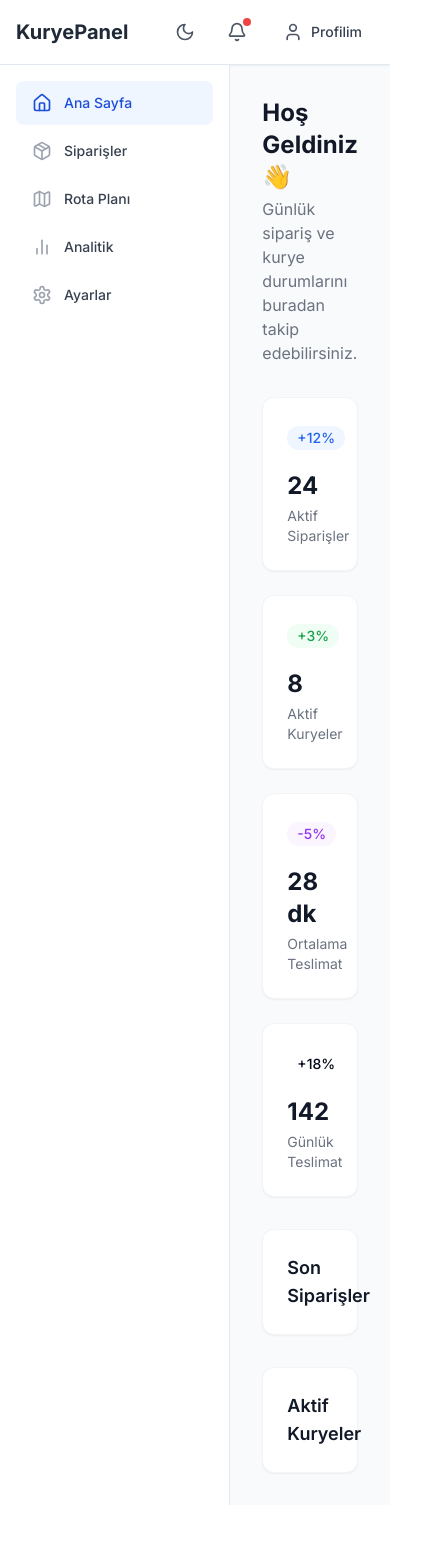
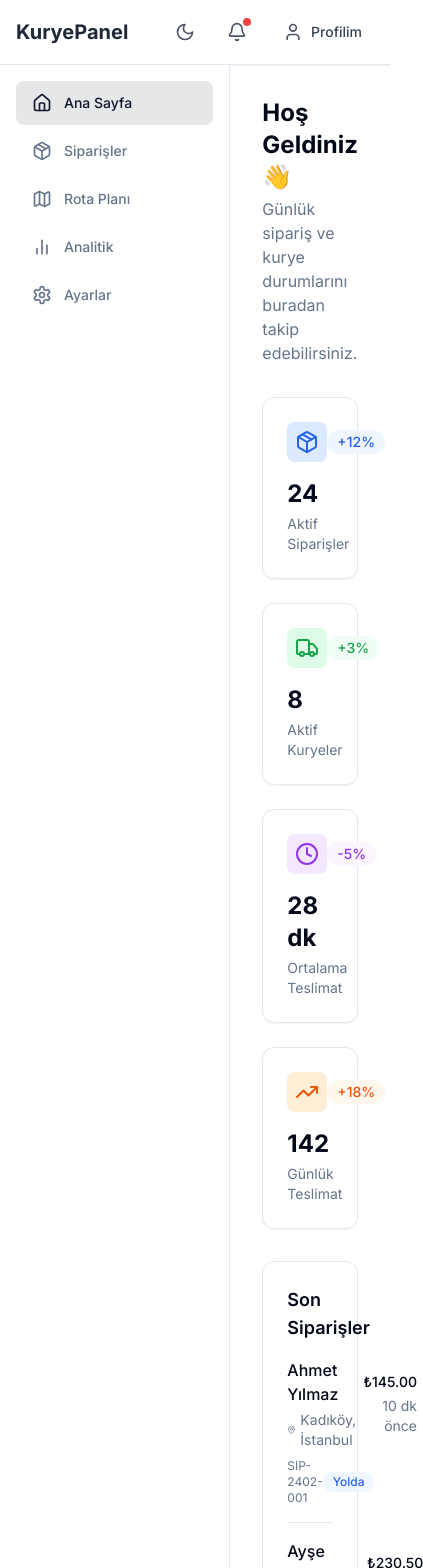
Before and after one commit to batuhansalkim/courier-management, a Next.js app in the folder courier-management/: page / in a window 390 px wide. Shown: the top 1568 px of the page, 423 px wide, since content can reach past the window. Before the commit the page ends 1505 px from the top, so only its background shows below. Built offline with nearby package versions, Linux system fonts and the light colour scheme.

Commit message:
update son değişiklikler

```diff
--- a/courier-management/src/app/layout.tsx
+++ b/courier-management/src/app/layout.tsx
@@ -23,13 +23,13 @@ export default function RootLayout({
 }) {
   return (
     <html lang="tr" suppressHydrationWarning>
-      <body className={inter.className}>
+      <body className={`${inter.className} antialiased`}>
         <ThemeProvider>
-          <div className="min-h-screen bg-gray-50 dark:bg-gray-900 transition-colors duration-200">
+          <div className="min-h-screen bg-background transition-colors duration-200">
             <Navbar />
             <div className="flex">
               <Sidebar />
-              <main className="flex-1 p-8">{children}</main>
+              <main className="flex-1 p-8 mx-auto max-w-7xl">{children}</main>
             </div>
           </div>
         </ThemeProvider>
--- a/courier-management/src/app/page.tsx
+++ b/courier-management/src/app/page.tsx
@@ -1,6 +1,6 @@
 'use client';
 
-import { Package, Truck, Clock, TrendingUp } from 'lucide-react';
+import { Package, Truck, Clock, TrendingUp, MapPin, Phone } from 'lucide-react';
 
 const stats = [
   {
@@ -33,12 +33,82 @@ const stats = [
   }
 ];
 
+const recentOrders = [
+  {
+    id: 'SIP-2402-001',
+    customer: 'Ahmet Yılmaz',
+    address: 'Kadıköy, İstanbul',
+    status: 'Yolda',
+    time: '10 dk önce',
+    amount: '₺145.00'
+  },
+  {
+    id: 'SIP-2402-002',
+    customer: 'Ayşe Demir',
+    address: 'Beşiktaş, İstanbul',
+    status: 'Teslim Edildi',
+    time: '25 dk önce',
+    amount: '₺230.50'
+  },
+  {
+    id: 'SIP-2402-003',
+    customer: 'Mehmet Kaya',
+    address: 'Üsküdar, İstanbul',
+    status: 'Hazırlanıyor',
+    time: '35 dk önce',
+    amount: '₺89.90'
+  },
+  {
+    id: 'SIP-2402-004',
+    customer: 'Zeynep Şahin',
+    address: 'Ataşehir, İstanbul',
+    status: 'Yolda',
+    time: '45 dk önce',
+    amount: '₺175.00'
+  }
+];
+
+const activeCouriers = [
+  {
+    id: 'KRY-001',
+    name: 'Ali Yıldız',
+    status: 'Teslimat Yolunda',
+    location: 'Kadıköy',
+    deliveries: 8,
+    phone: '0555-XXX-XX01'
+  },
+  {
+    id: 'KRY-002',
+    name: 'Murat Öztürk',
+    status: 'Müsait',
+    location: 'Beşiktaş',
+    deliveries: 12,
+    phone: '0555-XXX-XX02'
+  },
+  {
+    id: 'KRY-003',
+    name: 'Ayşe Çelik',
+    status: 'Teslimat Yolunda',
+    location: 'Üsküdar',
+    deliveries: 6,
+    phone: '0555-XXX-XX03'
+  },
+  {
+    id: 'KRY-004',
+    name: 'Can Demir',
+    status: 'Mola',
+    location: 'Maltepe',
+    deliveries: 10,
+    phone: '0555-XXX-XX04'
+  }
+];
+
 export default function Home() {
   return (
     <div className="space-y-8">
       <div>
-        <h1 className="text-2xl font-bold text-gray-900">Hoş Geldiniz 👋</h1>
-        <p className="mt-1 text-gray-500">Günlük sipariş ve kurye durumlarını buradan takip edebilirsiniz.</p>
+        <h1 className="text-2xl font-bold text-foreground">Hoş Geldiniz 👋</h1>
+        <p className="mt-1 text-muted-foreground">Günlük sipariş ve kurye durumlarını buradan takip edebilirsiniz.</p>
       </div>
 
       <div className="grid grid-cols-1 gap-6 sm:grid-cols-2 lg:grid-cols-4">
@@ -47,30 +117,95 @@ export default function Home() {
           return (
             <div
               key={stat.title}
-              className="bg-white p-6 rounded-xl shadow-sm border border-gray-100"
+              className="bg-card p-6 rounded-xl shadow-sm border border-border transition-all hover:shadow-md"
             >
               <div className="flex items-center justify-between">
-                <Icon className={`h-8 w-8 text-${stat.color}-500`} />
-                <span className={`text-sm font-medium text-${stat.color}-600 bg-${stat.color}-50 px-2.5 py-0.5 rounded-full`}>
+                <div className={`p-2 rounded-lg bg-${stat.color}-100 dark:bg-${stat.color}-900/20`}>
+                  <Icon className={`h-6 w-6 text-${stat.color}-600 dark:text-${stat.color}-400`} />
+                </div>
+                <span className={`text-sm font-medium text-${stat.color}-600 dark:text-${stat.color}-400 bg-${stat.color}-50 dark:bg-${stat.color}-900/20 px-2.5 py-0.5 rounded-full`}>
                   {stat.trend}
                 </span>
               </div>
-              <h2 className="mt-4 text-2xl font-bold text-gray-900">{stat.value}</h2>
-              <p className="mt-1 text-sm text-gray-500">{stat.title}</p>
+              <h2 className="mt-4 text-2xl font-bold text-foreground">{stat.value}</h2>
+              <p className="mt-1 text-sm text-muted-foreground">{stat.title}</p>
             </div>
           );
         })}
       </div>
 
       <div className="grid grid-cols-1 lg:grid-cols-2 gap-8">
-        <div className="bg-white p-6 rounded-xl shadow-sm border border-gray-100">
-          <h3 className="text-lg font-semibold text-gray-900">Son Siparişler</h3>
-          {/* Buraya son siparişler tablosu gelecek */}
+        <div className="bg-card p-6 rounded-xl shadow-sm border border-border transition-all hover:shadow-md">
+          <h3 className="text-lg font-semibold text-foreground mb-4">Son Siparişler</h3>
+          <div className="divide-y divide-border">
+            {recentOrders.map((order) => (
+              <div key={order.id} className="py-4 first:pt-0 last:pb-0">
+                <div className="flex items-center justify-between">
+                  <div>
+                    <p className="font-medium text-foreground">{order.customer}</p>
+                    <div className="flex items-center text-sm text-muted-foreground mt-1">
+                      <MapPin className="h-4 w-4 mr-1" />
+                      {order.address}
+                    </div>
+                  </div>
+                  <div className="text-right">
+                    <p className="text-sm font-medium text-foreground">{order.amount}</p>
+                    <p className="text-sm text-muted-foreground mt-1">{order.time}</p>
+                  </div>
+                </div>
+                <div className="mt-2 flex items-center justify-between">
+                  <span className="text-xs text-muted-foreground">{order.id}</span>
+                  <span className={`px-2.5 py-0.5 rounded-full text-xs font-medium ${
+                    order.status === 'Teslim Edildi'
+                      ? 'bg-green-50 text-green-600 dark:bg-green-900/20 dark:text-green-400'
+                      : order.status === 'Yolda'
+                      ? 'bg-blue-50 text-blue-600 dark:bg-blue-900/20 dark:text-blue-400'
+                      : 'bg-orange-50 text-orange-600 dark:bg-orange-900/20 dark:text-orange-400'
+                  }`}>
+                    {order.status}
+                  </span>
+                </div>
+              </div>
+            ))}
+          </div>
         </div>
 
-        <div className="bg-white p-6 rounded-xl shadow-sm border border-gray-100">
-          <h3 className="text-lg font-semibold text-gray-900">Aktif Kuryeler</h3>
-          {/* Buraya aktif kuryeler listesi gelecek */}
+        <div className="bg-card p-6 rounded-xl shadow-sm border border-border transition-all hover:shadow-md">
+          <h3 className="text-lg font-semibold text-foreground mb-4">Aktif Kuryeler</h3>
+          <div className="divide-y divide-border">
+            {activeCouriers.map((courier) => (
+              <div key={courier.id} className="py-4 first:pt-0 last:pb-0">
+                <div className="flex items-center justify-between">
+                  <div>
+                    <p className="font-medium text-foreground">{courier.name}</p>
+                    <div className="flex items-center text-sm text-muted-foreground mt-1">
+                      <MapPin className="h-4 w-4 mr-1" />
+                      {courier.location}
+                    </div>
+                  </div>
+                  <div className="text-right">
+                    <div className="flex items-center text-sm text-muted-foreground">
+                      <Phone className="h-4 w-4 mr-1" />
+                      {courier.phone}
+                    </div>
+                    <p className="text-sm text-muted-foreground mt-1">{courier.deliveries} Teslimat</p>
+                  </div>
+                </div>
+                <div className="mt-2 flex items-center justify-between">
+                  <span className="text-xs text-muted-foreground">{courier.id}</span>
+                  <span className={`px-2.5 py-0.5 rounded-full text-xs font-medium ${
+                    courier.status === 'Müsait'
+                      ? 'bg-green-50 text-green-600 dark:bg-green-900/20 dark:text-green-400'
+                      : courier.status === 'Teslimat Yolunda'
+                      ? 'bg-blue-50 text-blue-600 dark:bg-blue-900/20 dark:text-blue-400'
+                      : 'bg-orange-50 text-orange-600 dark:bg-orange-900/20 dark:text-orange-400'
+                  }`}>
+                    {courier.status}
+                  </span>
+                </div>
+              </div>
+            ))}
+          </div>
         </div>
       </div>
     </div>
--- a/courier-management/src/app/routes/page.tsx
+++ b/courier-management/src/app/routes/page.tsx
@@ -1,334 +1,161 @@
-/// <reference types="google.maps" />
 'use client';
 
-import { useState, useEffect } from 'react';
-import dynamic from 'next/dynamic';
-import { Package, MapPin } from 'lucide-react';
-import { useTheme } from 'next-themes';
+import { MapPin, Clock, Package, ChevronRight, MoreVertical, User, Phone } from 'lucide-react';
 
-// Google Maps bileşenlerini dinamik olarak import et
-const GoogleMap = dynamic(
-  () => import('@react-google-maps/api').then((mod) => mod.GoogleMap),
-  { ssr: false }
-);
-
-const LoadScript = dynamic(
-  () => import('@react-google-maps/api').then((mod) => mod.LoadScript),
-  { ssr: false }
-);
-
-const Marker = dynamic(
-  () => import('@react-google-maps/api').then((mod) => mod.Marker),
-  { ssr: false }
-);
-
-const DirectionsRenderer = dynamic(
-  () => import('@react-google-maps/api').then((mod) => mod.DirectionsRenderer),
-  { ssr: false }
-);
-
-interface Location {
-  lat: number;
-  lng: number;
-}
-
-interface Order {
-  id: string;
-  pickup: Location;
-  delivery: Location;
-  status: string;
-}
-
-interface Courier {
-  id: number;
-  name: string;
-  location: Location;
-  status: string;
-  currentOrder: Order;
-}
-
-const center = {
-  lat: 41.0082,
-  lng: 28.9784 // İstanbul koordinatları
-};
-
-// Örnek kurye verileri
-const courierData: Courier[] = [
+const routes = [
   {
-    id: 1,
-    name: 'Ahmet K.',
-    location: {
-      lat: 41.0082,
-      lng: 28.9784
+    id: 'RT-001',
+    courier: {
+      name: 'Ali Yıldız',
+      phone: '0555-XXX-XX01',
+      photo: '👨‍✈️'
     },
-    status: 'active',
-    currentOrder: {
-      id: 'ORD-001',
-      pickup: {
-        lat: 41.0151,
-        lng: 28.9795
-      },
-      delivery: {
-        lat: 41.0219,
-        lng: 28.9806
-      },
-      status: 'in_progress'
-    }
+    stops: [
+      {
+        type: 'pickup',
+        address: 'Bağdat Caddesi No:123, Kadıköy',
+        time: '09:30',
+        customer: 'Cafe Nero',
+        status: 'Tamamlandı'
       },
       {
-    id: 2,
-    name: 'Mehmet S.',
-    location: {
-      lat: 41.0151,
-      lng: 28.9795
+        type: 'delivery',
+        address: 'Acıbadem Mah. No:45, Kadıköy',
+        time: '09:45',
+        customer: 'Mehmet Yılmaz',
+        status: 'Tamamlandı'
       },
-    status: 'active',
-    currentOrder: {
-      id: 'ORD-002',
-      pickup: {
-        lat: 41.0219,
-        lng: 28.9806
+      {
+        type: 'delivery',
+        address: 'Kozyatağı Mah. No:78, Kadıköy',
+        time: '10:00',
+        customer: 'Ayşe Demir',
+        status: 'Yolda'
+      }
+    ]
   },
-      delivery: {
-        lat: 41.0082,
-        lng: 28.9784
+  {
+    id: 'RT-002',
+    courier: {
+      name: 'Ayşe Çelik',
+      phone: '0555-XXX-XX03',
+      photo: '👩‍✈️'
     },
-      status: 'in_progress'
+    stops: [
+      {
+        type: 'pickup',
+        address: 'Barbaros Bulvarı No:56, Beşiktaş',
+        time: '10:15',
+        customer: 'Starbucks',
+        status: 'Beklemede'
+      },
+      {
+        type: 'delivery',
+        address: 'Levent Mah. No:12, Beşiktaş',
+        time: '10:30',
+        customer: 'Can Yılmaz',
+        status: 'Beklemede'
       }
+    ]
   }
 ];
 
-export default function Routes() {
-  const [selectedCourier, setSelectedCourier] = useState<Courier | null>(null);
-  const [directions, setDirections] = useState<google.maps.DirectionsResult | null>(null);
-  const { theme } = useTheme();
-  const [isClient, setIsClient] = useState(false);
-  const [couriers, setCouriers] = useState<Courier[]>([]);
+export default function RoutesPage() {
+  return (
+    <div className="space-y-8">
+      <div>
+        <h1 className="text-2xl font-bold text-foreground">Rota Planı</h1>
+        <p className="mt-1 text-muted-foreground">Kuryelerin günlük rotalarını ve durumlarını takip edin.</p>
+      </div>
 
-  useEffect(() => {
-    setIsClient(true);
-    setCouriers(courierData);
-  }, []);
+      <div className="grid grid-cols-1 gap-6">
+        {routes.map((route) => (
+          <div key={route.id} className="bg-card rounded-xl shadow-sm border border-border">
+            {/* Kurye Bilgileri */}
+            <div className="p-6 flex items-center justify-between border-b border-border">
+              <div className="flex items-center space-x-4">
+                <div className="text-4xl">{route.courier.photo}</div>
+                <div>
+                  <h3 className="text-lg font-semibold text-foreground">{route.courier.name}</h3>
+                  <div className="flex items-center text-sm text-muted-foreground mt-1">
+                    <Phone className="h-4 w-4 mr-1" />
+                    {route.courier.phone}
+                  </div>
+                </div>
+              </div>
+              <div className="flex items-center space-x-2">
+                <span className="text-sm text-muted-foreground">Rota ID: {route.id}</span>
+                <button className="p-2 hover:bg-muted rounded-full">
+                  <MoreVertical className="h-5 w-5 text-muted-foreground" />
+                </button>
+              </div>
+            </div>
 
-  const handleCourierSelect = (courier: Courier) => {
-    if (!isClient || !window.google) return;
+            {/* Duraklar */}
+            <div className="p-6 space-y-6">
+              {route.stops.map((stop, index) => (
+                <div key={index} className="flex items-start">
+                  {/* Sol taraf - zaman çizgisi */}
+                  <div className="flex flex-col items-center mr-4">
+                    <div className="text-sm font-medium text-foreground">{stop.time}</div>
+                    <div className="mt-1 w-px h-full bg-border relative">
+                      <div className={`absolute top-0 left-1/2 -translate-x-1/2 w-3 h-3 rounded-full ${
+                        stop.status === 'Tamamlandı'
+                          ? 'bg-green-500'
+                          : stop.status === 'Yolda'
+                          ? 'bg-blue-500'
+                          : 'bg-orange-500'
+                      }`} />
+                    </div>
+                  </div>
 
-    setSelectedCourier(courier);
-    // Google Maps Directions API'sini kullanarak rota çizimi
-    const directionsService = new window.google.maps.DirectionsService();
-
-    directionsService.route(
-      {
-        origin: new window.google.maps.LatLng(courier.location.lat, courier.location.lng),
-        destination: new window.google.maps.LatLng(
-          courier.currentOrder.delivery.lat,
-          courier.currentOrder.delivery.lng
-        ),
-        waypoints: [
-          {
-            location: new window.google.maps.LatLng(
-              courier.currentOrder.pickup.lat,
-              courier.currentOrder.pickup.lng
-            ),
-            stopover: true
-          }
-        ],
-        travelMode: window.google.maps.TravelMode.DRIVING
-      },
-      (result, status) => {
-        if (status === window.google.maps.DirectionsStatus.OK) {
-          setDirections(result);
-        }
-      }
-    );
-  };
-
-  if (!isClient) {
-    return <div>Loading...</div>;
-  }
-
-  return (
-    <div className="container mx-auto px-4 py-8">
-      <h1 className="text-2xl font-bold mb-6">Rota Yönetimi</h1>
-
-      <div className="grid grid-cols-1 lg:grid-cols-4 gap-6">
-        {/* Kurye Listesi */}
-        <div className="bg-white dark:bg-gray-800 rounded-lg border border-gray-200 dark:border-gray-700 p-4">
-          <h2 className="text-lg font-semibold mb-4">Kuryeler</h2>
-          <div className="space-y-4">
-            {couriers.map((courier) => (
-              <div
-                key={courier.id}
-                className={`p-4 rounded-lg cursor-pointer transition-colors ${
-                  selectedCourier?.id === courier.id
-                    ? 'bg-blue-50 dark:bg-blue-900'
-                    : 'bg-gray-50 dark:bg-gray-700 hover:bg-gray-100 dark:hover:bg-gray-600'
-                }`}
-                onClick={() => handleCourierSelect(courier)}
-              >
-                <div className="flex items-center justify-between">
+                  {/* Sağ taraf - durak detayları */}
+                  <div className="flex-1 pb-6">
+                    <div className={`p-4 rounded-lg ${
+                      stop.type === 'pickup'
+                        ? 'bg-blue-50 dark:bg-blue-900/20'
+                        : 'bg-purple-50 dark:bg-purple-900/20'
+                    }`}>
+                      <div className="flex items-start justify-between">
                         <div>
-                    <h3 className="font-medium">{courier.name}</h3>
-                    <div className="flex items-center mt-2 text-sm text-gray-600 dark:text-gray-300">
-                      <Package className="w-4 h-4 mr-1" />
-                      <span>Sipariş: {courier.currentOrder.id}</span>
-                    </div>
-                    <div className="flex items-center mt-1 text-sm text-gray-600 dark:text-gray-300">
-                      <MapPin className="w-4 h-4 mr-1" />
-                      <span>
-                        Konum: {courier.location.lat.toFixed(4)},{' '}
-                        {courier.location.lng.toFixed(4)}
+                          <div className="flex items-center">
+                            <span className={`text-sm font-medium ${
+                              stop.type === 'pickup'
+                                ? 'text-blue-600 dark:text-blue-400'
+                                : 'text-purple-600 dark:text-purple-400'
+                            }`}>
+                              {stop.type === 'pickup' ? 'Alım Noktası' : 'Teslimat Noktası'}
                             </span>
                           </div>
+                          <div className="mt-2">
+                            <div className="flex items-center text-foreground">
+                              <User className="h-4 w-4 mr-2" />
+                              <span>{stop.customer}</span>
                             </div>
-                  <div
-                    className={`px-2 py-1 rounded text-xs ${
-                      courier.status === 'active'
-                        ? 'bg-green-100 text-green-800 dark:bg-green-900 dark:text-green-100'
-                        : 'bg-gray-100 text-gray-800 dark:bg-gray-600 dark:text-gray-100'
-                    }`}
-                  >
-                    {courier.status === 'active' ? 'Aktif' : 'Pasif'}
+                            <div className="flex items-center text-muted-foreground mt-1">
+                              <MapPin className="h-4 w-4 mr-2" />
+                              <span>{stop.address}</span>
+                            </div>
+                          </div>
+                        </div>
+                        <span className={`px-2.5 py-0.5 rounded-full text-xs font-medium ${
+                          stop.status === 'Tamamlandı'
+                            ? 'bg-green-50 text-green-600 dark:bg-green-900/20 dark:text-green-400'
+                            : stop.status === 'Yolda'
+                            ? 'bg-blue-50 text-blue-600 dark:bg-blue-900/20 dark:text-blue-400'
+                            : 'bg-orange-50 text-orange-600 dark:bg-orange-900/20 dark:text-orange-400'
+                        }`}>
+                          {stop.status}
+                        </span>
+                      </div>
                     </div>
                   </div>
                 </div>
               ))}
             </div>
           </div>
-
-        {/* Harita */}
-        <div className="lg:col-span-3 bg-white dark:bg-gray-800 rounded-lg border border-gray-200 dark:border-gray-700 overflow-hidden">
-          <LoadScript
-            id="google-maps-script"
-            googleMapsApiKey="YOUR_GOOGLE_MAPS_API_KEY"
-          >
-            <GoogleMap
-              mapContainerStyle={{ width: '100%', height: '600px' }}
-              center={center}
-              zoom={13}
-              options={{
-                styles: theme === 'dark' ? mapDarkStyle : [],
-                disableDefaultUI: true,
-                zoomControl: true,
-                mapTypeControl: true,
-                scaleControl: true,
-                streetViewControl: true,
-                rotateControl: true,
-                fullscreenControl: true
-              }}
-            >
-              {/* Kurye konumları */}
-              {couriers.map((courier) => (
-                <Marker
-                  key={courier.id}
-                  position={{
-                    lat: courier.location.lat,
-                    lng: courier.location.lng
-                  }}
-                  icon={{
-                    url: '/courier-marker.png',
-                    scaledSize: new window.google.maps.Size(32, 32)
-                  }}
-                />
         ))}
-
-              {/* Rota çizimi */}
-              {directions && <DirectionsRenderer directions={directions} />}
-            </GoogleMap>
-          </LoadScript>
-        </div>
       </div>
     </div>
   );
 }
-
-// Harita karanlık mod stili
-const mapDarkStyle = [
-  {
-    elementType: 'geometry',
-    stylers: [{ color: '#242f3e' }]
-  },
-  {
-    elementType: 'labels.text.stroke',
-    stylers: [{ color: '#242f3e' }]
-  },
-  {
-    elementType: 'labels.text.fill',
-    stylers: [{ color: '#746855' }]
-  },
-  {
-    featureType: 'administrative.locality',
-    elementType: 'labels.text.fill',
-    stylers: [{ color: '#d59563' }]
-  },
-  {
-    featureType: 'poi',
-    elementType: 'labels.text.fill',
-    stylers: [{ color: '#d59563' }]
-  },
-  {
-    featureType: 'poi.park',
-    elementType: 'geometry',
-    stylers: [{ color: '#263c3f' }]
-  },
-  {
-    featureType: 'poi.park',
-    elementType: 'labels.text.fill',
-    stylers: [{ color: '#6b9a76' }]
-  },
-  {
-    featureType: 'road',
-    elementType: 'geometry',
-    stylers: [{ color: '#38414e' }]
-  },
-  {
-    featureType: 'road',
-    elementType: 'geometry.stroke',
-    stylers: [{ color: '#212a37' }]
-  },
-  {
-    featureType: 'road',
-    elementType: 'labels.text.fill',
-    stylers: [{ color: '#9ca5b3' }]
-  },
-  {
-    featureType: 'road.highway',
-    elementType: 'geometry',
-    stylers: [{ color: '#746855' }]
-  },
-  {
-    featureType: 'road.highway',
-    elementType: 'geometry.stroke',
-    stylers: [{ color: '#1f2835' }]
-  },
-  {
-    featureType: 'road.highway',
-    elementType: 'labels.text.fill',
-    stylers: [{ color: '#f3d19c' }]
-  },
-  {
-    featureType: 'transit',
-    elementType: 'geometry',
-    stylers: [{ color: '#2f3948' }]
-  },
-  {
-    featureType: 'transit.station',
-    elementType: 'labels.text.fill',
-    stylers: [{ color: '#d59563' }]
-  },
-  {
-    featureType: 'water',
-    elementType: 'geometry',
-    stylers: [{ color: '#17263c' }]
-  },
-  {
-    featureType: 'water',
-    elementType: 'labels.text.fill',
-    stylers: [{ color: '#515c6d' }]
-  },
-  {
-    featureType: 'water',
-    elementType: 'labels.text.stroke',
-    stylers: [{ color: '#17263c' }]
-  }
-];
--- a/courier-management/src/components/common/Sidebar.tsx
+++ b/courier-management/src/components/common/Sidebar.tsx
@@ -16,7 +16,7 @@ export default function Sidebar() {
   const pathname = usePathname();
 
   return (
-    <aside className="w-64 bg-white border-r min-h-screen">
+    <aside className="w-64 bg-card border-r border-border min-h-screen">
       <div className="p-4">
         <nav className="space-y-1">
           {menuItems.map((item) => {
@@ -27,14 +27,14 @@ export default function Sidebar() {
               <Link
                 key={item.href}
                 href={item.href}
-                className={`flex items-center px-4 py-3 text-sm font-medium rounded-lg ${
+                className={`flex items-center px-4 py-3 text-sm font-medium rounded-lg transition-colors ${
                   isActive
-                    ? 'bg-blue-50 text-blue-700'
-                    : 'text-gray-700 hover:bg-gray-50'
+                    ? 'bg-primary/10 text-primary dark:bg-primary/20'
+                    : 'text-muted-foreground hover:bg-muted/50'
                 }`}
               >
                 <Icon className={`h-5 w-5 mr-3 ${
-                  isActive ? 'text-blue-700' : 'text-gray-400'
+                  isActive ? 'text-primary' : 'text-muted-foreground'
                 }`} />
                 {item.label}
               </Link>
--- a/courier-management/tailwind.config.js
+++ b/courier-management/tailwind.config.js
@@ -53,6 +53,34 @@ module.exports = {
           DEFAULT: "hsl(var(--card))",
           foreground: "hsl(var(--card-foreground))",
         },
+        blue: {
+          50: '#eff6ff',
+          100: '#dbeafe',
+          400: '#60a5fa',
+          600: '#2563eb',
+          900: '#1e3a8a',
+        },
+        green: {
+          50: '#f0fdf4',
+          100: '#dcfce7',
+          400: '#4ade80',
+          600: '#16a34a',
+          900: '#14532d',
+        },
+        purple: {
+          50: '#faf5ff',
+          100: '#f3e8ff',
+          400: '#c084fc',
+          600: '#9333ea',
+          900: '#581c87',
+        },
+        orange: {
+          50: '#fff7ed',
+          100: '#ffedd5',
+          400: '#fb923c',
+          600: '#ea580c',
+          900: '#7c2d12',
+        },
       },
       borderRadius: {
         lg: "var(--radius)",
@@ -79,4 +107,9 @@ module.exports = {
   future: {
     hoverOnlyWhenSupported: true,
   },
+  safelist: [
+    {
+      pattern: /(bg|text)-(blue|green|purple|orange)-(50|100|400|600|900)/,
+    },
+  ],
 }
```
Lines whose indentation alone changed are shown as unchanged.
